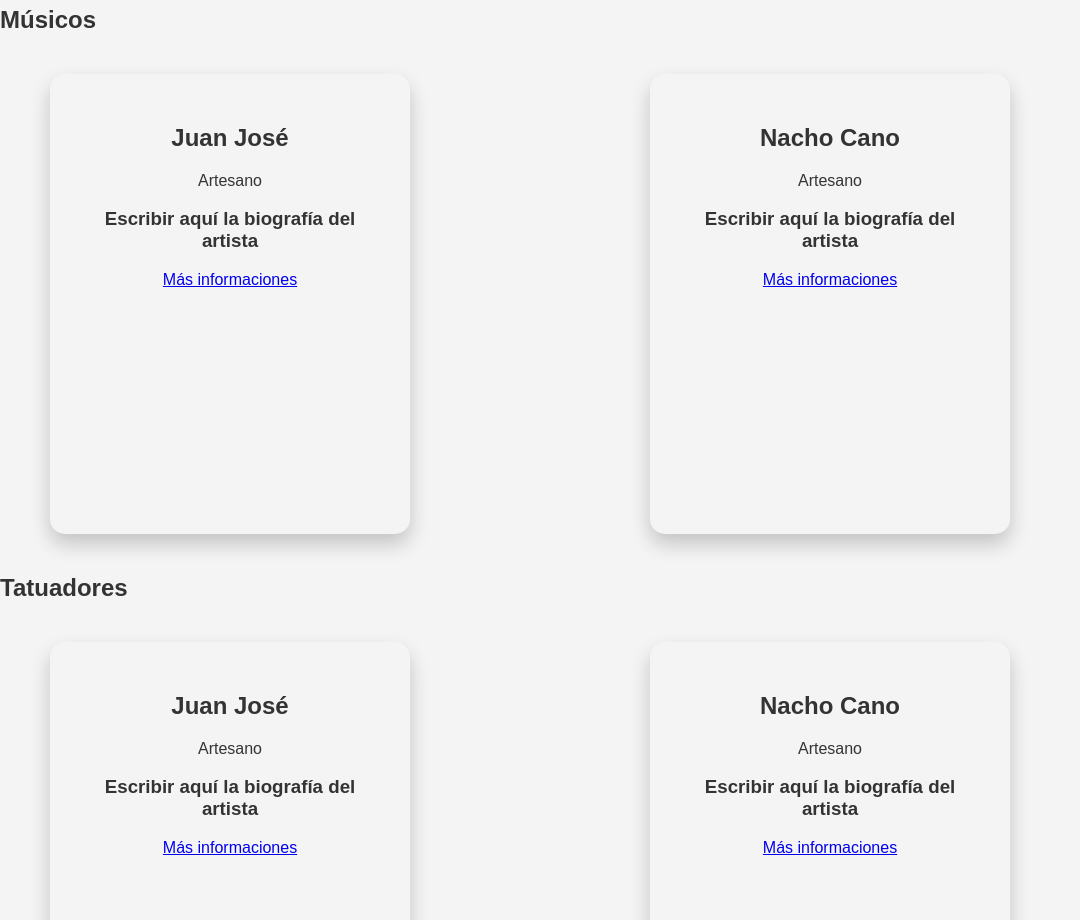
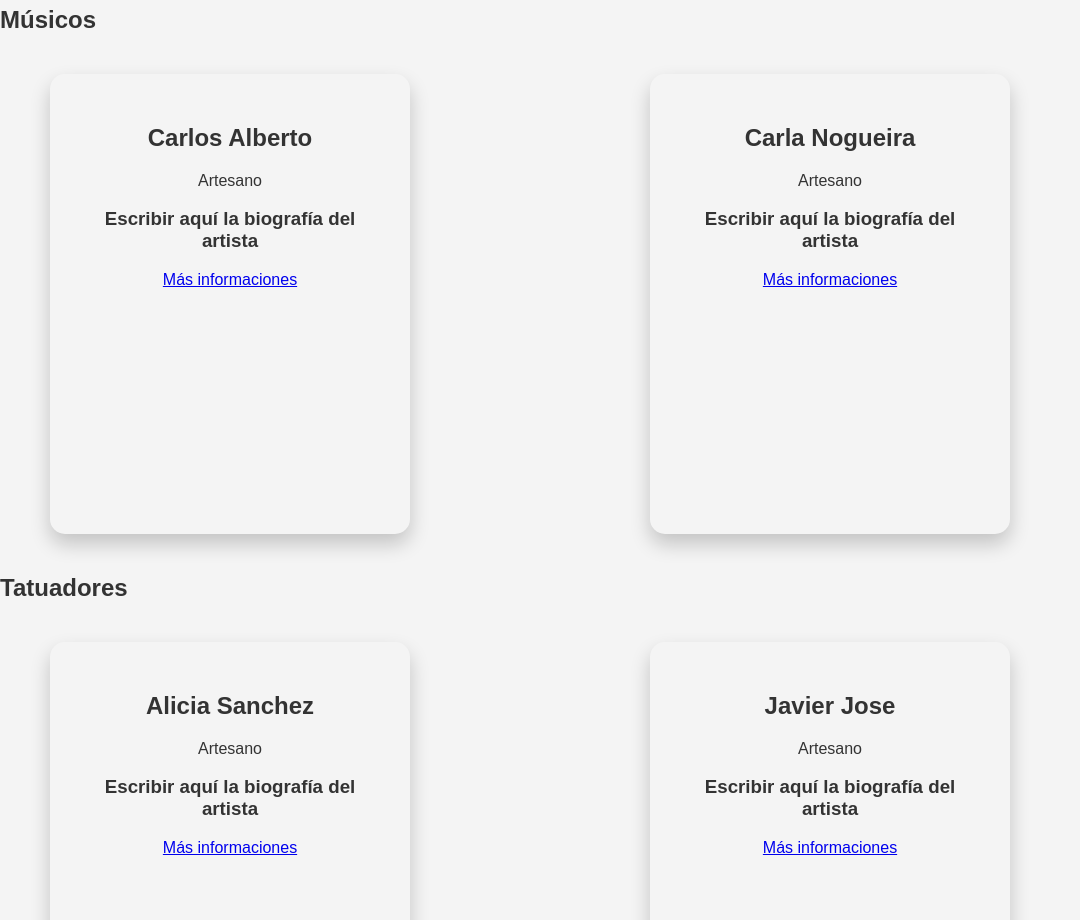
Before and after one commit to Itana4/Proyecto-Artista, a website built with Vite: page categorias.html in a window 1280 px wide. Shown: the part 720-1640 px from the top of the page, without its empty margins (0-1080 px from the left). Built offline with nearby package versions, Linux system fonts and the light colour scheme.

Commit message:
cambio de nombres en las tarjetas

```diff
--- a/categorias.html
+++ b/categorias.html
@@ -66,7 +66,7 @@
         <section class="tarjetas">
             <div class="tarjeta">
                 <div class="titulo">
-                    <h2> Juan José </h2>
+                    <h2> Carlos Alberto </h2>
                 </div>
                 <p class="titulo">Artesano</p>
                 <h3>Escribir aquí la biografía del artista </h3>
@@ -76,7 +76,7 @@
 
             <div class="tarjeta">
                 <div class="titulo">
-                    <h2> Nacho Cano </h2>
+                    <h2> Carla Nogueira </h2>
                 </div>
                 <p class="titulo">Artesano</p>
                 <h3>Escribir aquí la biografía del artista </h3>
@@ -91,7 +91,7 @@
         <section class="tarjetas">
             <div class="tarjeta">
                 <div class="titulo">
-                    <h2> Juan José </h2>
+                    <h2> Alicia Sanchez </h2>
                 </div>
                 <p class="titulo">Artesano</p>
                 <h3>Escribir aquí la biografía del artista </h3>
@@ -101,7 +101,7 @@
 
             <div class="tarjeta">
                 <div class="titulo">
-                    <h2> Nacho Cano </h2>
+                    <h2> Javier Jose </h2>
                 </div>
                 <p class="titulo">Artesano</p>
                 <h3>Escribir aquí la biografía del artista </h3>
```
